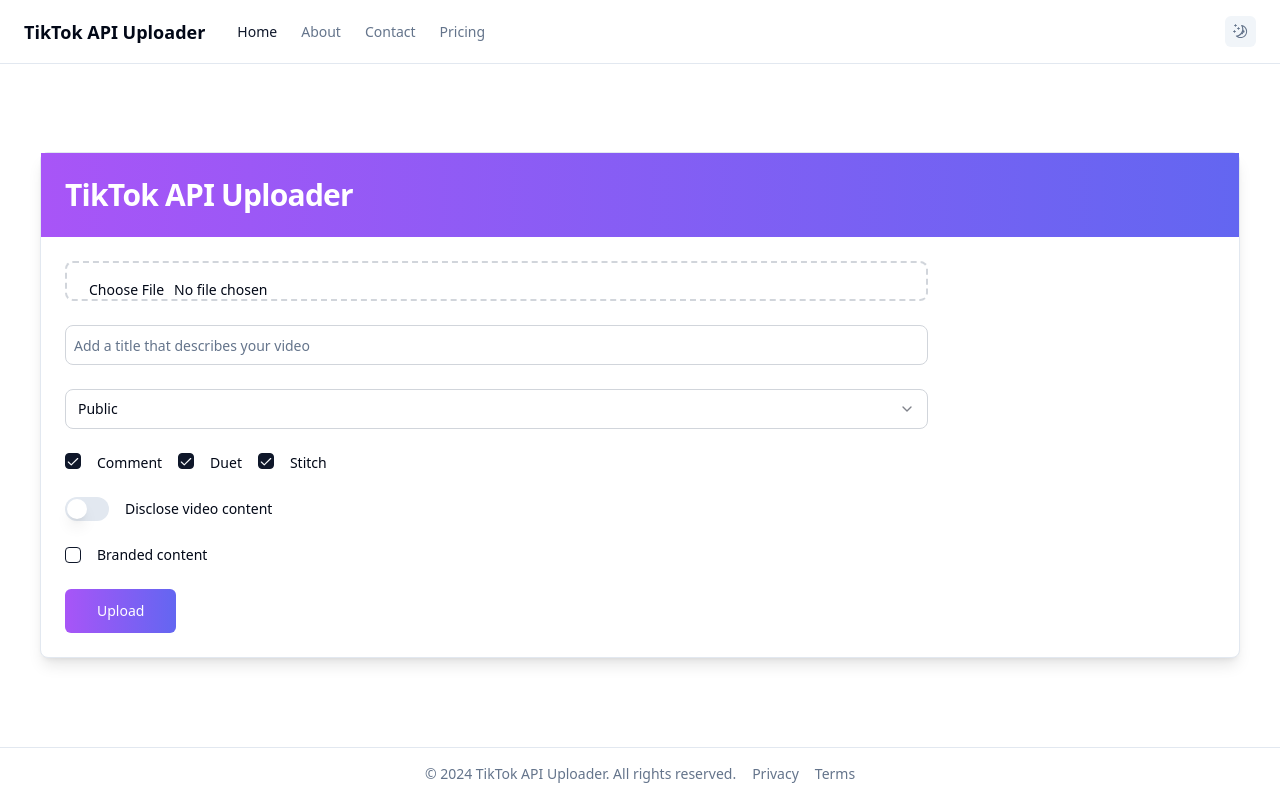
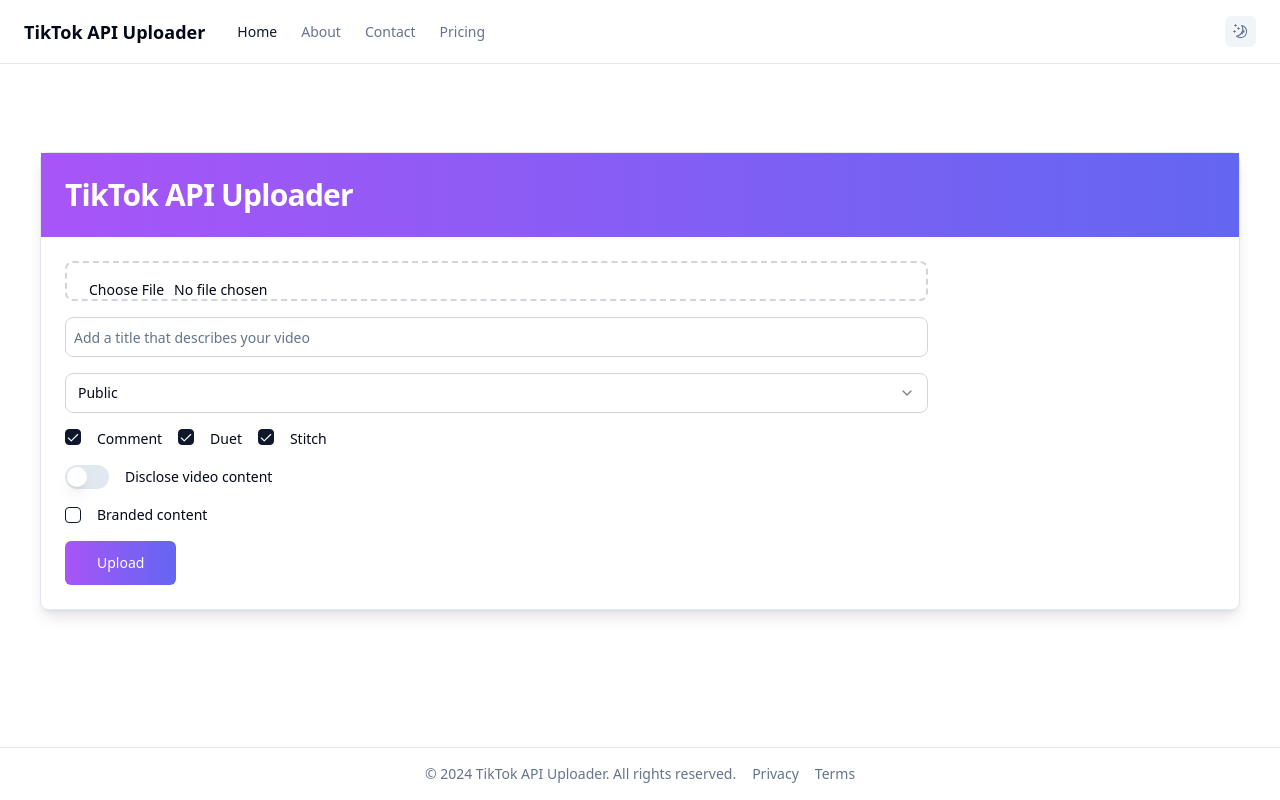
Before and after one commit to altanlabs/pova-2, a React (Vite) app: page / in a window 1280 px wide. Built offline with nearby package versions, Linux system fonts and the light colour scheme; what @radix-ui/themes would draw is missing.

Commit message:
Optimize layout to reduce unused space.

```diff
--- a/src/pages/index.tsx
+++ b/src/pages/index.tsx
@@ -27,12 +27,12 @@
   };
 
   return (
-    <div className="container mx-auto px-4 py-16 space-y-8">
+    <div className="container mx-auto px-4 py-16">
       <Card className="shadow-lg">
         <CardHeader className="bg-gradient-to-r from-purple-500 to-indigo-500 text-white">
           <CardTitle className="text-3xl font-bold">TikTok API Uploader</CardTitle>
         </CardHeader>
-        <CardContent className="flex flex-col md:flex-row space-y-8 md:space-y-0 md:space-x-8 p-6">
+        <CardContent className="flex flex-col md:flex-row md:space-x-8 p-6">
           {videoFile && (
             <div className="w-full md:w-1/4">
               <video controls className="w-full rounded-lg shadow-md">
@@ -47,7 +47,7 @@
               </div>
             </div>
           )}
-          <div className="w-full md:w-3/4 space-y-6">
+          <div className="w-full md:w-3/4 space-y-4">
             <div className="flex justify-center">
               <Input type="file" accept="video/*" onChange={handleFileChange} className="border-2 border-dashed border-gray-300 p-4 rounded-lg text-center" />
             </div>
```
